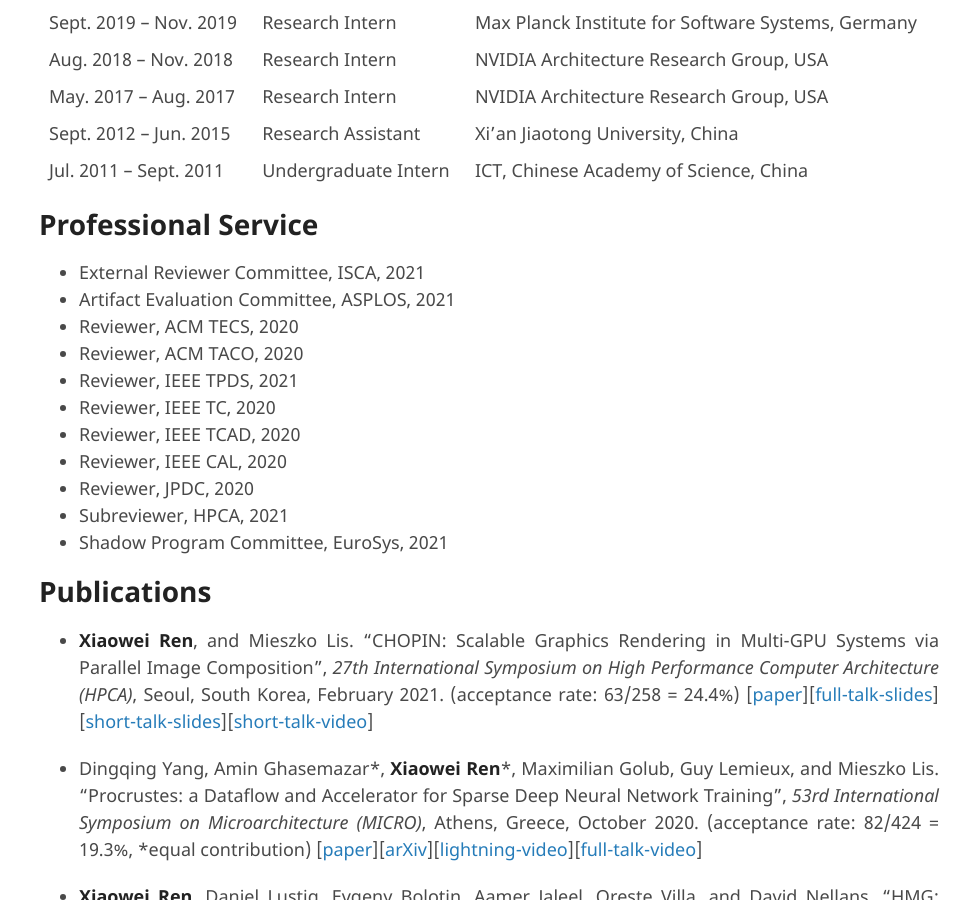
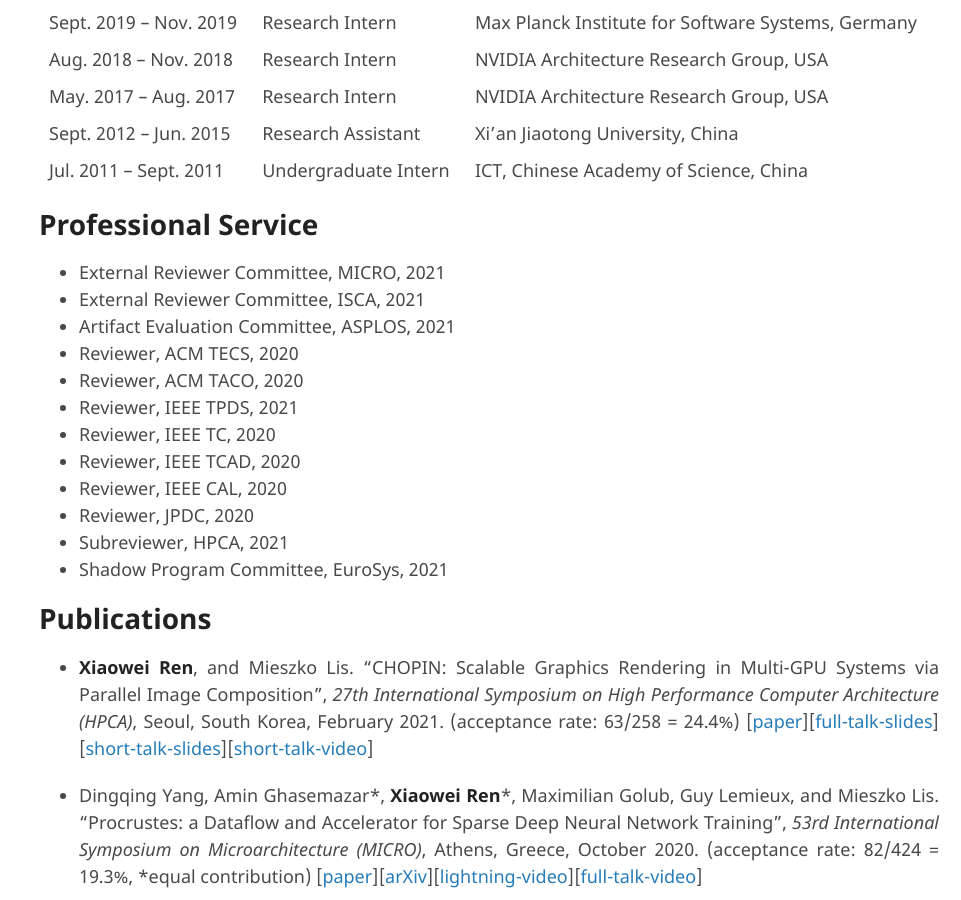
Before and after one commit to ericrxw/xiaoweiren, a Jekyll site: the page built from index.md, in a window 1280 px wide and 900 px high, scrolled down 674 px. Shown: the whole window, without its empty margins (319-1280 px from the left). Built offline with Jekyll 4.4.1, drawn with Linux system fonts in a browser that asks for light colours; our own code applies the rules of GitHub Pages for plain Markdown files; the repository's description, which GitHub fills in, is left out.

Commit message:
recover prior change

```diff
--- a/index.md
+++ b/index.md
@@ -26,6 +26,7 @@ B.Sc, Xi'an Jiaotong University, China, Jun. 2012
 
 # Professional Service
 
+* External Reviewer Committee, MICRO, 2021
 * External Reviewer Committee, ISCA, 2021
 * Artifact Evaluation Committee, ASPLOS, 2021
 * Reviewer, ACM TECS, 2020
```
